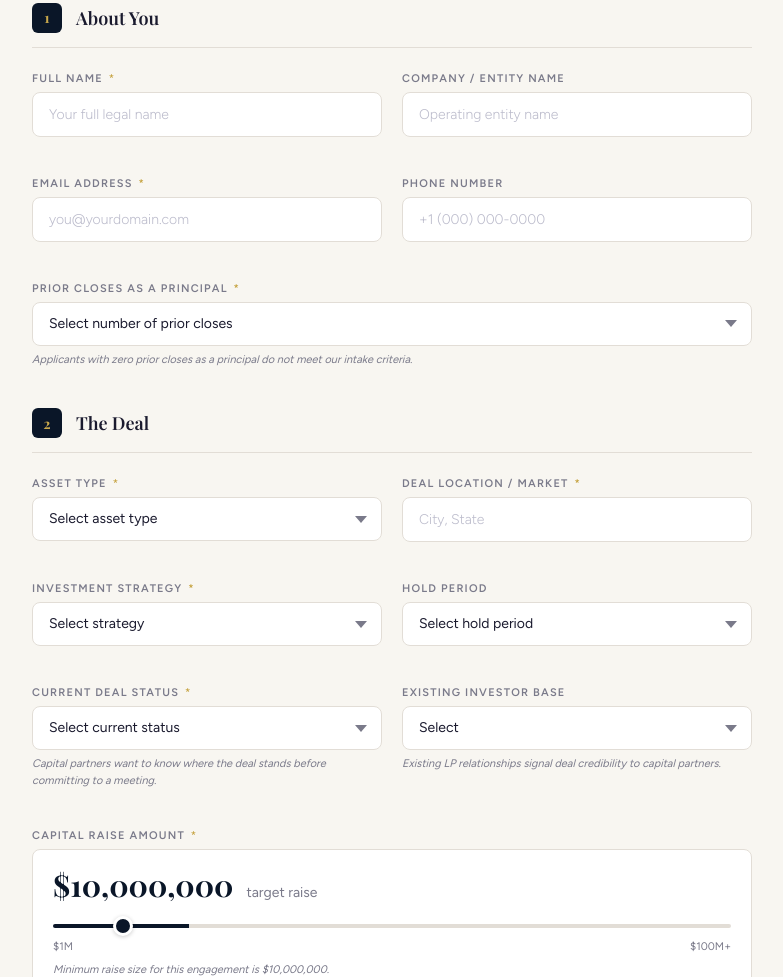
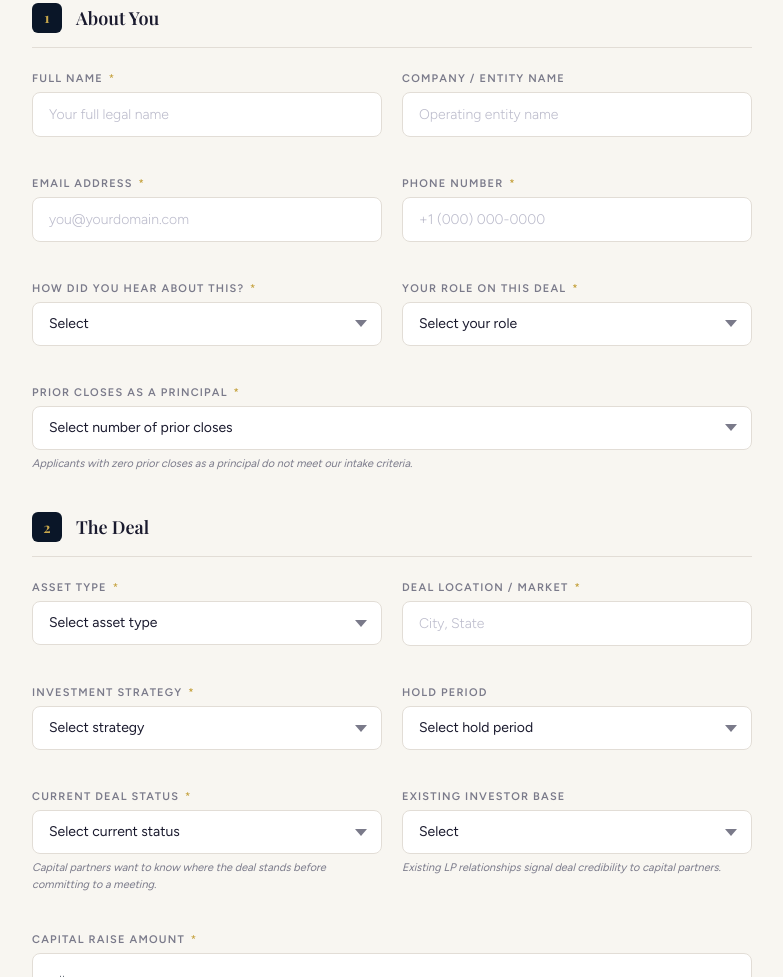
Before and after one commit to nickayala22/align-pml-deal-match, a plain HTML site: page intake.html in a window 1280 px wide. Shown: the part 798-1775 px from the top of the page, without its empty margins (248-1031 px from the left). Drawn offline with nearby package versions, Linux system fonts and the light colour scheme.

Commit message:
Add files via upload

```diff
--- a/intake.html
+++ b/intake.html
@@ -630,8 +630,36 @@ input[type=range]::-webkit-slider-thumb:hover{transform:scale(1.15);}
           <input type="email" id="email" placeholder="you@yourdomain.com" required>
         </div>
         <div class="field">
-          <label>Phone Number</label>
-          <input type="tel" id="phone" placeholder="+1 (000) 000-0000">
+          <label>Phone Number <span class="required-star">*</span></label>
+          <input type="tel" id="phone" placeholder="+1 (000) 000-0000" required>
+        </div>
+      </div>
+
+      <div class="field-row">
+        <div class="field">
+          <label>How did you hear about this? <span class="required-star">*</span></label>
+          <select id="lead_source" required>
+            <option value="">Select</option>
+            <option>Capital Unlocked Webinar</option>
+            <option>Capital Unlocked Program</option>
+            <option>The Wealth Circle Community</option>
+            <option>Referral from someone I know</option>
+            <option>Instagram / Social Media</option>
+            <option>Google Search</option>
+            <option>Podcast</option>
+            <option>Other</option>
+          </select>
+        </div>
+        <div class="field">
+          <label>Your Role on This Deal <span class="required-star">*</span></label>
+          <select id="sponsor_role" required>
+            <option value="">Select your role</option>
+            <option>Lead Sponsor / GP</option>
+            <option>Co-GP / JV Partner</option>
+            <option>Operating Partner</option>
+            <option>Asset Manager</option>
+            <option>Other</option>
+          </select>
         </div>
       </div>
 
```
